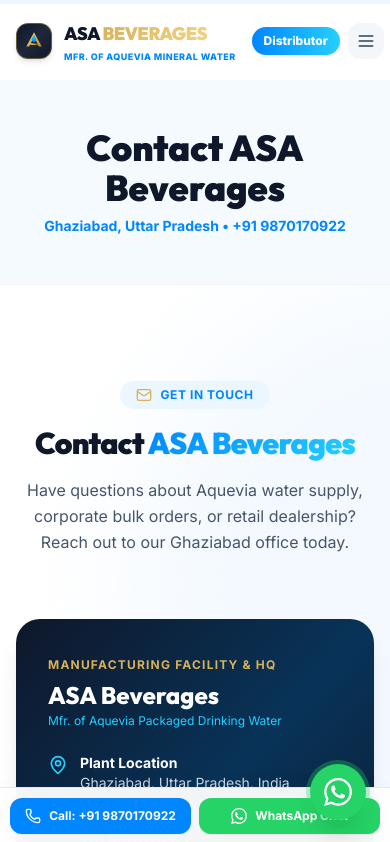
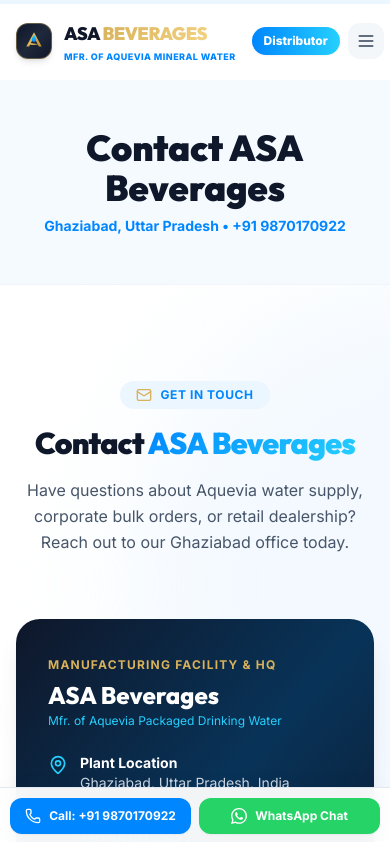
Before and after one commit to Aashish3071/ayuevia, a Next.js app: page /contact in a window 390 px wide. Shown: the top 842 px of the page. Built offline with nearby package versions, Linux system fonts and the light colour scheme.

Commit message:
Hide floating circular WhatsApp button on mobile to prevent overlap with bottom action bar

```diff
--- a/src/components/FloatingWidgets.tsx
+++ b/src/components/FloatingWidgets.tsx
@@ -42,15 +42,15 @@
 
   return (
     <>
-      {/* Floating Right Action Stack (Desktop) */}
+      {/* Desktop Floating Right Action Stack (Hidden on Mobile to avoid duplicate WhatsApp buttons) */}
       <div className="fixed bottom-6 right-6 z-40 flex flex-col items-end gap-3">
 
-        {/* Official WhatsApp Floating Widget */}
+        {/* Official Desktop WhatsApp Floating Widget (Hidden on mobile) */}
         <a
           href={whatsappUrl}
           target="_blank"
           rel="noopener noreferrer"
-          className="group relative flex items-center justify-center w-14 h-14 rounded-full bg-[#25D366] hover:bg-[#20ba5a] text-white shadow-xl hover:scale-110 active:scale-95 transition-all duration-300 ring-4 ring-[#25D366]/30"
+          className="hidden lg:flex group relative items-center justify-center w-14 h-14 rounded-full bg-[#25D366] hover:bg-[#20ba5a] text-white shadow-xl hover:scale-110 active:scale-95 transition-all duration-300 ring-4 ring-[#25D366]/30"
           aria-label="Chat on WhatsApp (+91-9870170922)"
         >
           <WhatsAppIcon className="w-7 h-7 text-white" />
@@ -63,7 +63,7 @@
         {showScrollTop && (
           <button
             onClick={scrollToTop}
-            className="w-12 h-12 rounded-full bg-brand-blue hover:bg-brand-darkblue text-white shadow-lg flex items-center justify-center hover:scale-110 active:scale-95 transition-all duration-300"
+            className="w-10 h-10 lg:w-12 lg:h-12 rounded-full bg-brand-blue hover:bg-brand-darkblue text-white shadow-lg flex items-center justify-center hover:scale-110 active:scale-95 transition-all duration-300 mb-14 lg:mb-0"
             aria-label="Scroll to top"
           >
             <ArrowUp className="w-5 h-5" />
@@ -71,7 +71,7 @@
         )}
       </div>
 
-      {/* Mobile Bottom Bar (Call & WhatsApp Direct) */}
+      {/* Mobile Bottom Bar (Call & WhatsApp Direct Side-by-Side) */}
       <div className="lg:hidden fixed bottom-0 left-0 right-0 z-30 bg-white/95 backdrop-blur-md border-t border-slate-200 p-2.5 shadow-2xl flex items-center justify-around gap-2">
         <a
           href="tel:+919870170922"
```
